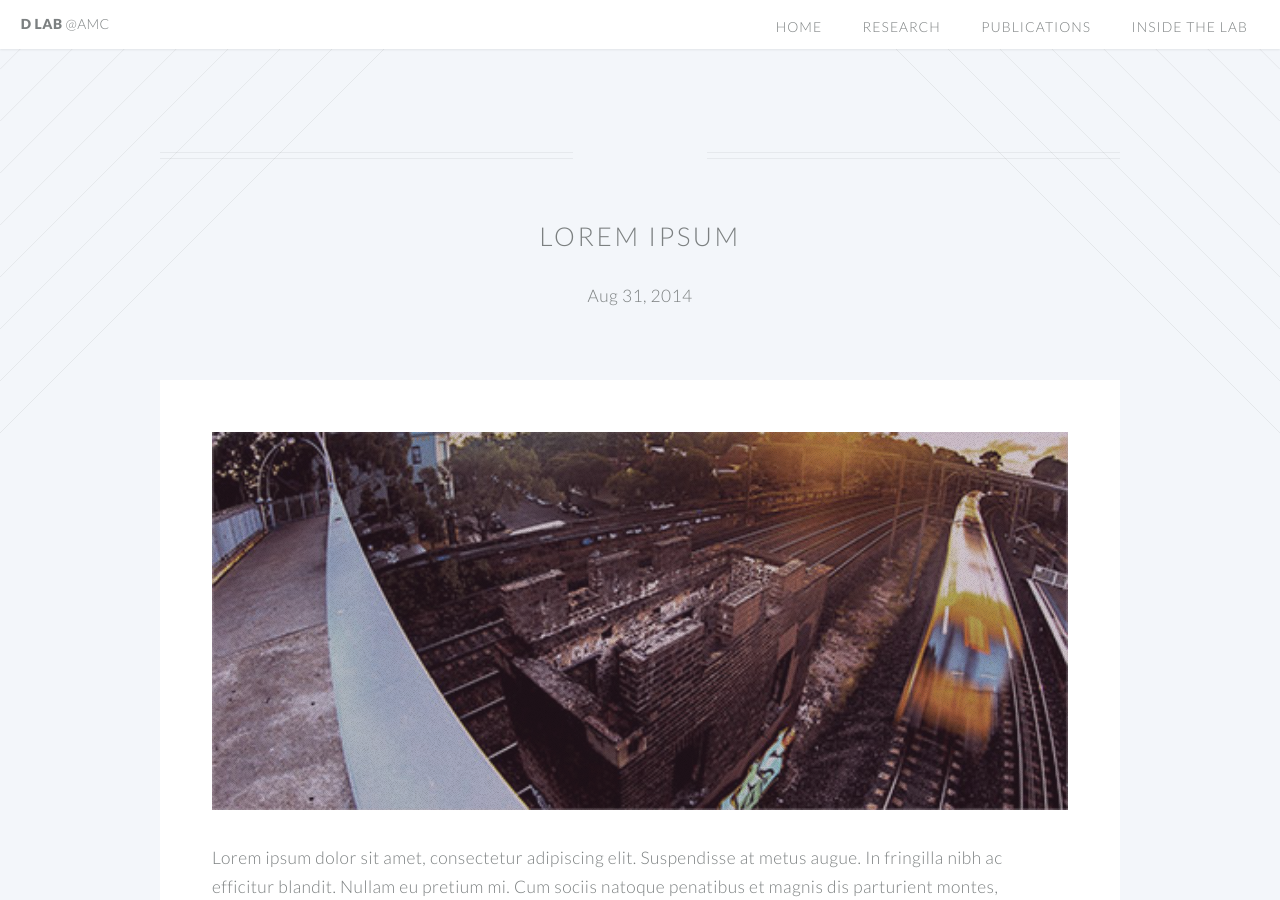
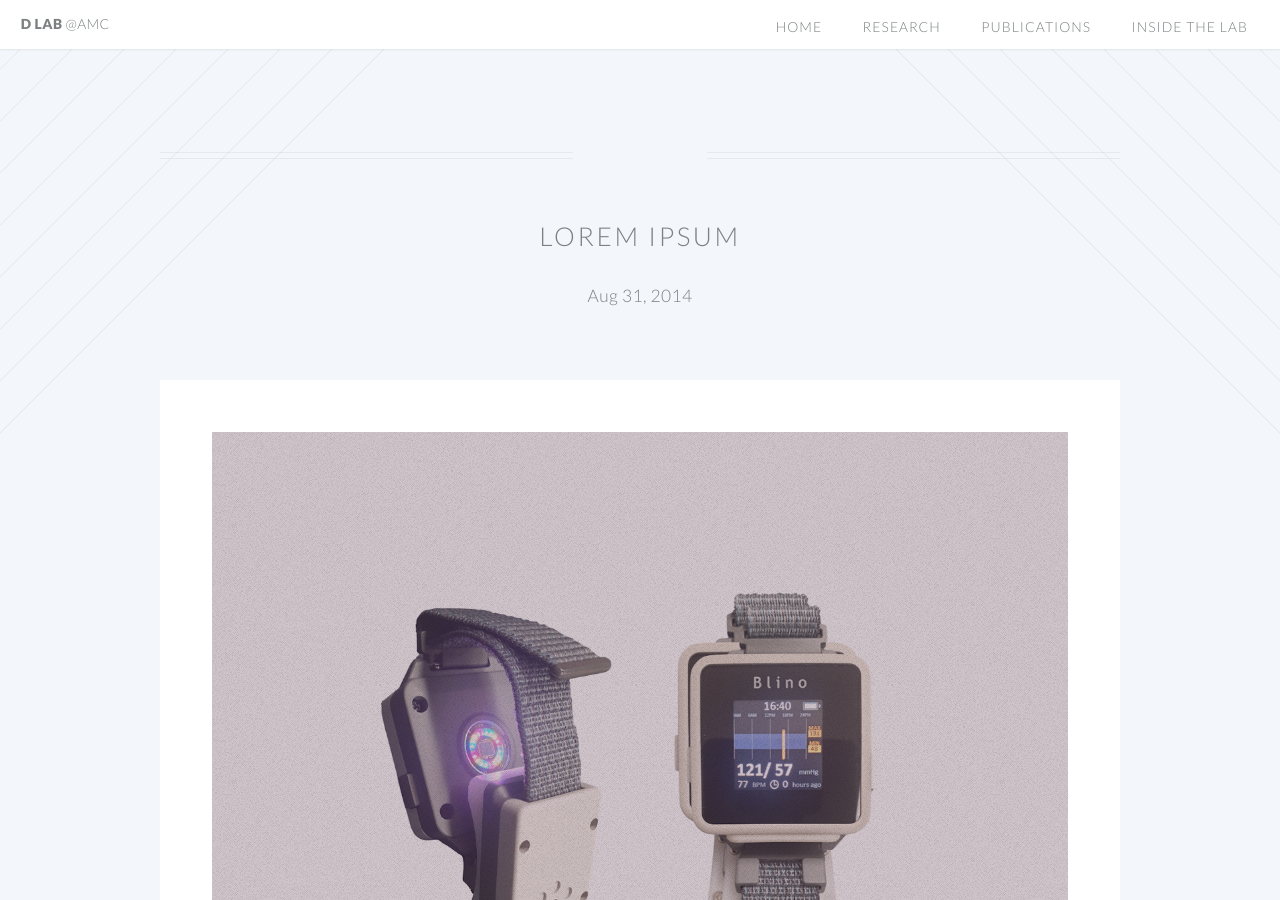
Before and after one commit to ydon1111/ydon1111.github.io, a Jekyll site: the page built from _posts/2014-08-07-first-post.markdown, in a window 1280 px wide and 900 px high. Built offline with Jekyll 4.4.1, drawn with Linux system fonts in a browser that asks for light colours.

Commit message:
research test

```diff
--- a/_posts/2014-08-07-first-post.markdown
+++ b/_posts/2014-08-07-first-post.markdown
@@ -4,7 +4,7 @@
 date:   2014-08-31 14:36:23
 permalink: /first-post.html
 ---
-<span class="image featured"><img src="/images/pic01.jpg" alt=""></span>
+<span class="image featured"><img src="images\pic01.jpg" alt=""></span>
 Lorem ipsum dolor sit amet, consectetur adipiscing elit. Suspendisse at metus augue. In fringilla nibh ac efficitur blandit. Nullam eu pretium mi. Cum sociis natoque penatibus et magnis dis parturient montes, nascetur ridiculus mus. Curabitur vulputate lacinia tortor, vel ultrices ligula. Etiam hendrerit aliquam tristique. Nulla tincidunt tortor id quam dignissim fermentum.
 
 Duis in purus sit amet elit ullamcorper venenatis vel a diam. Pellentesque habitant morbi tristique senectus et netus et malesuada fames ac turpis egestas. Donec dictum quam id ultricies dapibus. Donec rutrum pellentesque nisl, in bibendum erat imperdiet et. Maecenas eros lorem, dignissim in eros ut, consequat eleifend ante. Duis leo tortor, porttitor non ex ut, varius consectetur purus. Mauris vel erat risus. Nam convallis, lorem et tempus efficitur, nulla tortor efficitur sapien, ut pretium nisl turpis at purus. Nulla dui risus, suscipit nec tellus ac, aliquam finibus mi. Suspendisse accumsan, nisl a aliquet hendrerit, massa metus volutpat libero, et mollis lectus mauris et justo. Ut vitae est ut ligula sollicitudin blandit. Quisque egestas eleifend tortor, in finibus ex. Donec non orci quis odio porttitor mattis.
```
Also changed, not shown: assets/pic01.jpg, images/image1.jpg (deleted), images/image2.jpg, images/image22.jpg (added), images/pic01.jpg.
